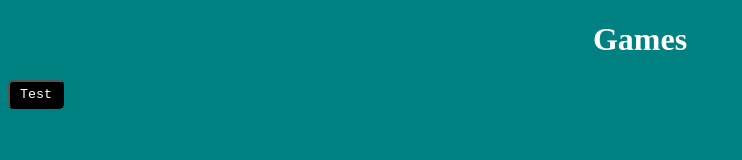
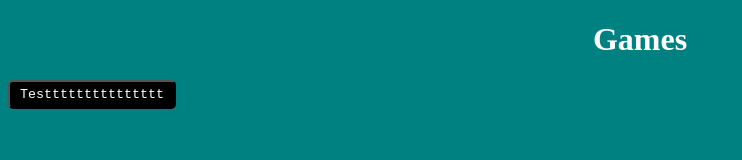
Before and after one commit to wrdyyy/webgannes, a plain HTML site: page index.html in a window 1280 px wide. Shown: the whole page, without its empty margins (0-742 px from the left). Drawn offline with Linux system fonts and the light colour scheme.

Commit message:
Line 14 at index.html changed to " <button>Testtttttttttttttt</button> "

```diff
--- a/index.html
+++ b/index.html
@@ -11,7 +11,7 @@
         <h1>Games</h1>
     </center>
         <a href="games/slope.html">
-        <button>Test</button>
+        <button>Testtttttttttttttt</button>
     </a>
 </body>
 </html>
```
